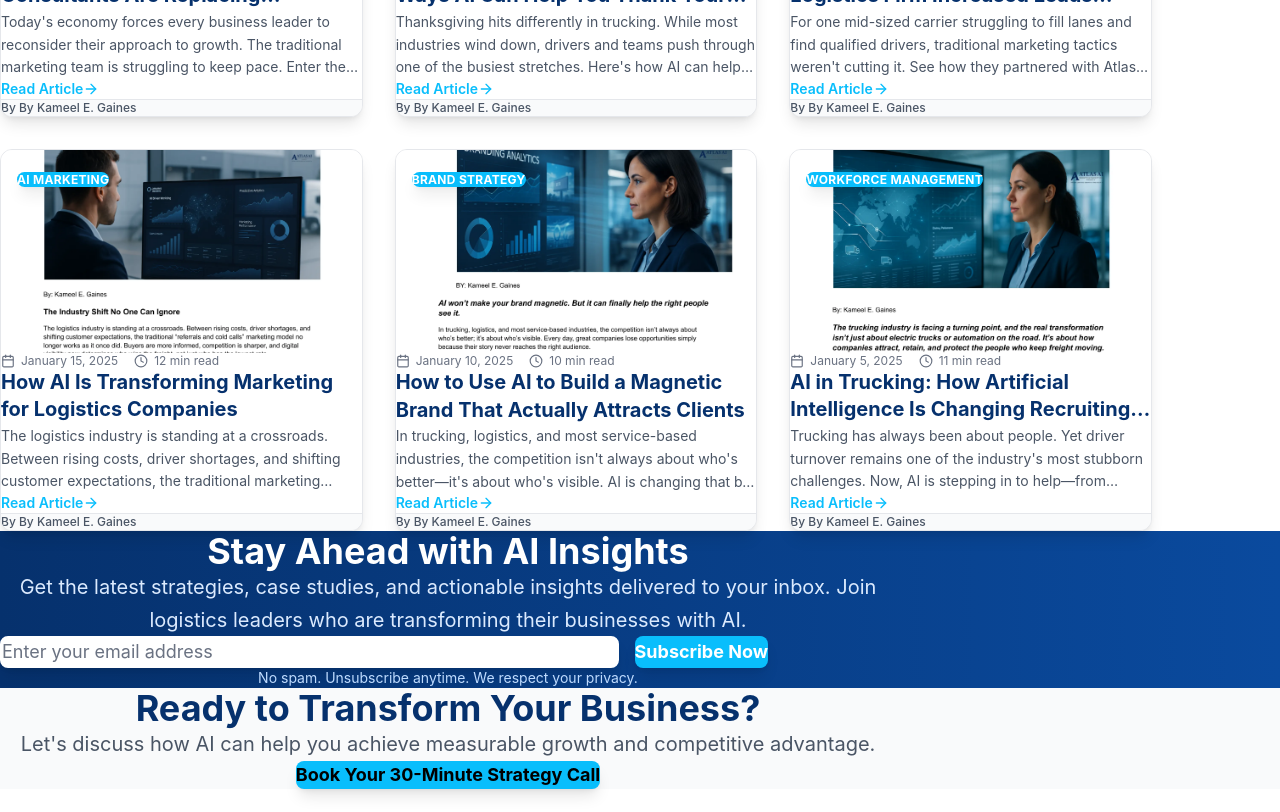
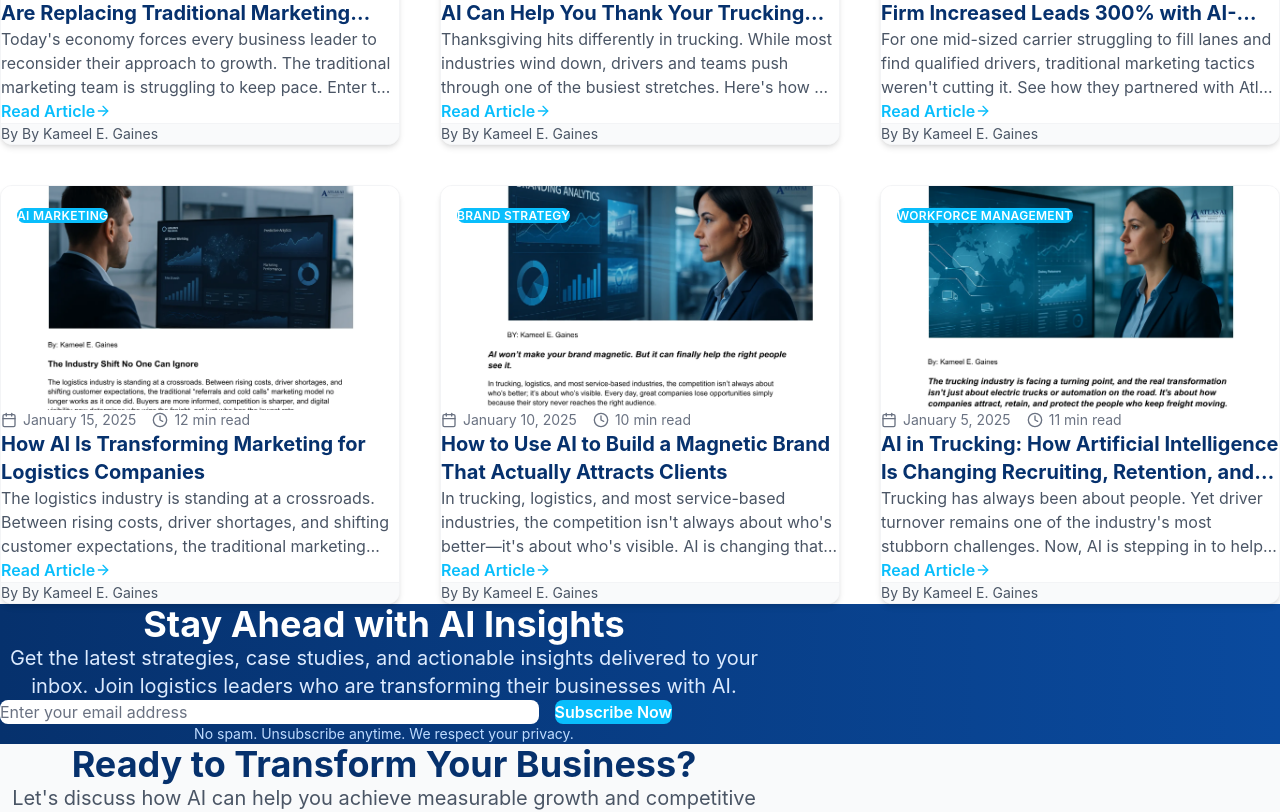
Before and after one commit to atlasaimarketing/atlas-ai-nextjs, a Next.js app: page /insights in a window 1280 px wide. Shown: the part 460-1272 px from the top of the page. Built offline with nearby package versions, Linux system fonts and the light colour scheme.

Commit message:
Design: Redesign Insights page with consistent typography, better spacing, and cleaner layout

```diff
--- a/app/insights/page.tsx
+++ b/app/insights/page.tsx
@@ -51,13 +51,13 @@ export default function Insights() {
   return (
     <div className="min-h-screen bg-white">
       {/* Hero Section */}
-      <section className="relative bg-gradient-to-br from-[#06316D] via-[#0a4a9e] to-[#06316D] text-white py-20">
+      <section className="relative bg-gradient-to-br from-[#06316D] via-[#0a4a9e] to-[#06316D] text-white py-24 md:py-32">
         <div className="container mx-auto px-4">
           <div className="max-w-4xl mx-auto text-center">
-            <h1 className="text-3xl md:text-4xl lg:text-5xl font-bold mb-6 px-2">
+            <h1 className="text-4xl md:text-5xl font-bold mb-6">
               Insights & Thought Leadership
             </h1>
-            <p className="text-base md:text-lg lg:text-xl text-blue-100 leading-relaxed px-4 max-w-3xl mx-auto">
+            <p className="text-lg md:text-xl text-blue-100 max-w-3xl mx-auto">
               Explore how AI is transforming logistics, marketing, and business growth.
               Expert insights from Atlas AI to help you stay ahead of the curve.
             </p>
@@ -66,13 +66,13 @@ export default function Insights() {
       </section>
 
       {/* Blog Grid */}
-      <section className="py-20">
+      <section className="py-24 md:py-32">
         <div className="container mx-auto px-4">
-          <div className="max-w-6xl mx-auto">
-            <div className="grid grid-cols-1 md:grid-cols-2 lg:grid-cols-3 gap-8">
+          <div className="max-w-7xl mx-auto">
+            <div className="grid grid-cols-1 md:grid-cols-2 lg:grid-cols-3 gap-10">
               {blogPosts.map((post) => (
                 <Link key={post.slug} href={`/insights/${post.slug}`} className="group">
-                  <article className="bg-white rounded-xl overflow-hidden shadow-lg hover:shadow-2xl transition-all duration-300 flex flex-col h-full border border-gray-200">
+                  <article className="bg-white rounded-xl overflow-hidden shadow-md hover:shadow-xl transition-all duration-300 flex flex-col h-full border border-gray-100">
                     {/* Featured Image */}
                     <div className="relative overflow-hidden w-full" style={{ paddingBottom: "56.25%" }}>
                       <img
@@ -81,7 +81,7 @@ export default function Insights() {
                         className="absolute inset-0 w-full h-full object-cover group-hover:scale-105 transition-transform duration-500"
                       />
                       <div className="absolute top-4 left-4">
-                        <span className="px-4 py-1.5 bg-[#09BEFC] text-white text-xs font-bold rounded-full shadow-lg uppercase tracking-wide">
+                        <span className="px-3 py-1 bg-[#09BEFC] text-white text-xs font-semibold rounded-full uppercase tracking-wide">
                           {post.category}
                         </span>
                       </div>
@@ -90,37 +90,37 @@ export default function Insights() {
                     {/* Content */}
                     <div className="p-6 flex-1 flex flex-col">
                       {/* Meta Info */}
-                      <div className="flex items-center gap-4 mb-3 text-xs text-gray-500">
+                      <div className="flex items-center gap-4 mb-4 text-sm text-gray-500">
                         <div className="flex items-center gap-1.5">
-                          <Calendar className="h-3.5 w-3.5" />
+                          <Calendar className="h-4 w-4" />
                           <span>{post.publishDate}</span>
                         </div>
                         <div className="flex items-center gap-1.5">
-                          <Clock className="h-3.5 w-3.5" />
+                          <Clock className="h-4 w-4" />
                           <span>{post.readingTime}</span>
                         </div>
                       </div>
 
                       {/* Title */}
-                      <h2 className="text-xl font-bold text-[#06316D] mb-3 group-hover:text-[#09BEFC] transition-colors leading-snug line-clamp-2" style={{ minHeight: "3.5rem" }}>
+                      <h2 className="text-xl font-bold text-[#06316D] mb-3 group-hover:text-[#09BEFC] transition-colors line-clamp-2">
                         {post.title}
                       </h2>
 
                       {/* Excerpt */}
-                      <p className="text-sm text-gray-600 mb-4 leading-relaxed line-clamp-3 flex-1">
+                      <p className="text-base text-gray-600 mb-6 line-clamp-3 flex-1">
                         {post.excerpt}
                       </p>
 
                       {/* Read More Link */}
-                      <div className="flex items-center text-[#09BEFC] font-semibold text-sm group-hover:text-[#06316D] transition-colors mt-auto">
+                      <div className="flex items-center text-[#09BEFC] font-semibold group-hover:text-[#06316D] transition-colors mt-auto">
                         <span>Read Article</span>
                         <ArrowRight className="ml-2 h-4 w-4 group-hover:translate-x-1 transition-transform" />
                       </div>
                     </div>
 
                     {/* Author */}
-                    <div className="px-6 py-3 bg-gray-50 border-t border-gray-200">
-                      <p className="text-xs text-gray-600 font-medium">By {post.author}</p>
+                    <div className="px-6 py-4 bg-gray-50 border-t border-gray-100">
+                      <p className="text-sm text-gray-600">By {post.author}</p>
                     </div>
                   </article>
                 </Link>
@@ -131,39 +131,39 @@ export default function Insights() {
       </section>
 
       {/* Newsletter CTA Section */}
-      <section className="bg-gradient-to-r from-[#06316D] to-[#0a4a9e] py-24">
+      <section className="bg-gradient-to-r from-[#06316D] to-[#0a4a9e] py-24 md:py-32">
         <div className="container mx-auto px-4">
-          <div className="max-w-4xl mx-auto text-center text-white">
-            <h2 className="text-2xl md:text-3xl lg:text-4xl font-bold mb-6 px-2">
+          <div className="max-w-3xl mx-auto text-center text-white">
+            <h2 className="text-3xl md:text-4xl font-bold mb-6">
               Stay Ahead with AI Insights
             </h2>
-            <p className="text-base md:text-lg lg:text-xl text-blue-100 mb-8 leading-relaxed px-4">
+            <p className="text-lg md:text-xl text-blue-100 mb-10">
               Get the latest strategies, case studies, and actionable insights delivered to your inbox.
               Join logistics leaders who are transforming their businesses with AI.
             </p>
 
-            <form onSubmit={handleSubscribe} className="max-w-3xl mx-auto">
-              <div className="flex flex-col sm:flex-row gap-4 justify-center items-stretch">
+            <form onSubmit={handleSubscribe} className="max-w-2xl mx-auto">
+              <div className="flex flex-col sm:flex-row gap-4">
                 <input
                   type="email"
                   value={email}
                   onChange={(e) => setEmail(e.target.value)}
                   placeholder="Enter your email address"
                   disabled={isSubmitting}
-                  className="w-full sm:flex-1 px-6 py-5 text-lg rounded-lg text-gray-900 placeholder:text-gray-500 bg-white border-2 border-white focus:outline-none focus:ring-2 focus:ring-[#09BEFC] focus:border-[#09BEFC] shadow-lg disabled:opacity-50 disabled:cursor-not-allowed"
+                  className="flex-1 px-6 py-4 text-base rounded-lg text-gray-900 placeholder:text-gray-500 bg-white focus:outline-none focus:ring-2 focus:ring-[#09BEFC] disabled:opacity-50 disabled:cursor-not-allowed"
                   required
                 />
                 <button
                   type="submit"
                   disabled={isSubmitting}
-                  className="w-full sm:w-auto bg-[#09BEFC] hover:bg-white hover:text-[#06316D] text-white font-bold text-lg px-10 py-5 rounded-lg whitespace-nowrap transition-colors shadow-lg disabled:opacity-50 disabled:cursor-not-allowed"
+                  className="bg-[#09BEFC] hover:bg-white hover:text-[#06316D] text-white font-semibold px-8 py-4 rounded-lg whitespace-nowrap transition-colors disabled:opacity-50 disabled:cursor-not-allowed"
                 >
                   {isSubmitting ? "Subscribing..." : "Subscribe Now"}
                 </button>
               </div>
 
               {message && (
-                <div className={`mt-6 p-5 rounded-lg font-semibold text-center shadow-lg ${message.type === "success" ? "bg-green-50 text-green-900 border-2 border-green-200" : "bg-red-50 text-red-900 border-2 border-red-200"}`}>
+                <div className={`mt-6 p-4 rounded-lg text-center ${message.type === "success" ? "bg-green-50 text-green-900" : "bg-red-50 text-red-900"}`}>
                   {message.text}
                 </div>
               )}
@@ -177,20 +177,20 @@ export default function Insights() {
       </section>
 
       {/* Contact CTA */}
-      <section className="py-20 bg-gray-50">
+      <section className="py-24 md:py-32 bg-gray-50">
         <div className="container mx-auto px-4">
-          <div className="max-w-4xl mx-auto text-center">
-            <h2 className="text-2xl md:text-3xl lg:text-4xl font-bold text-[#06316D] mb-6 px-2">
+          <div className="max-w-3xl mx-auto text-center">
+            <h2 className="text-3xl md:text-4xl font-bold text-[#06316D] mb-6">
               Ready to Transform Your Business?
             </h2>
-            <p className="text-base md:text-lg lg:text-xl text-gray-600 mb-8 leading-relaxed px-4">
+            <p className="text-lg md:text-xl text-gray-600 mb-10">
               Let's discuss how AI can help you achieve measurable growth and competitive advantage.
             </p>
             <a
               href="https://calendly.com/atlasaimarketing-info/30min"
               target="_blank"
               rel="noopener noreferrer"
-              className="inline-block bg-[#09BEFC] hover:bg-[#06316D] text-white font-bold text-base md:text-lg px-8 md:px-12 py-4 md:py-5 rounded-lg transition-colors shadow-lg"
+              className="inline-block bg-[#09BEFC] hover:bg-[#06316D] text-white font-semibold text-base px-10 py-4 rounded-lg transition-colors"
             >
               Book Your 30-Minute Strategy Call
             </a>
```
